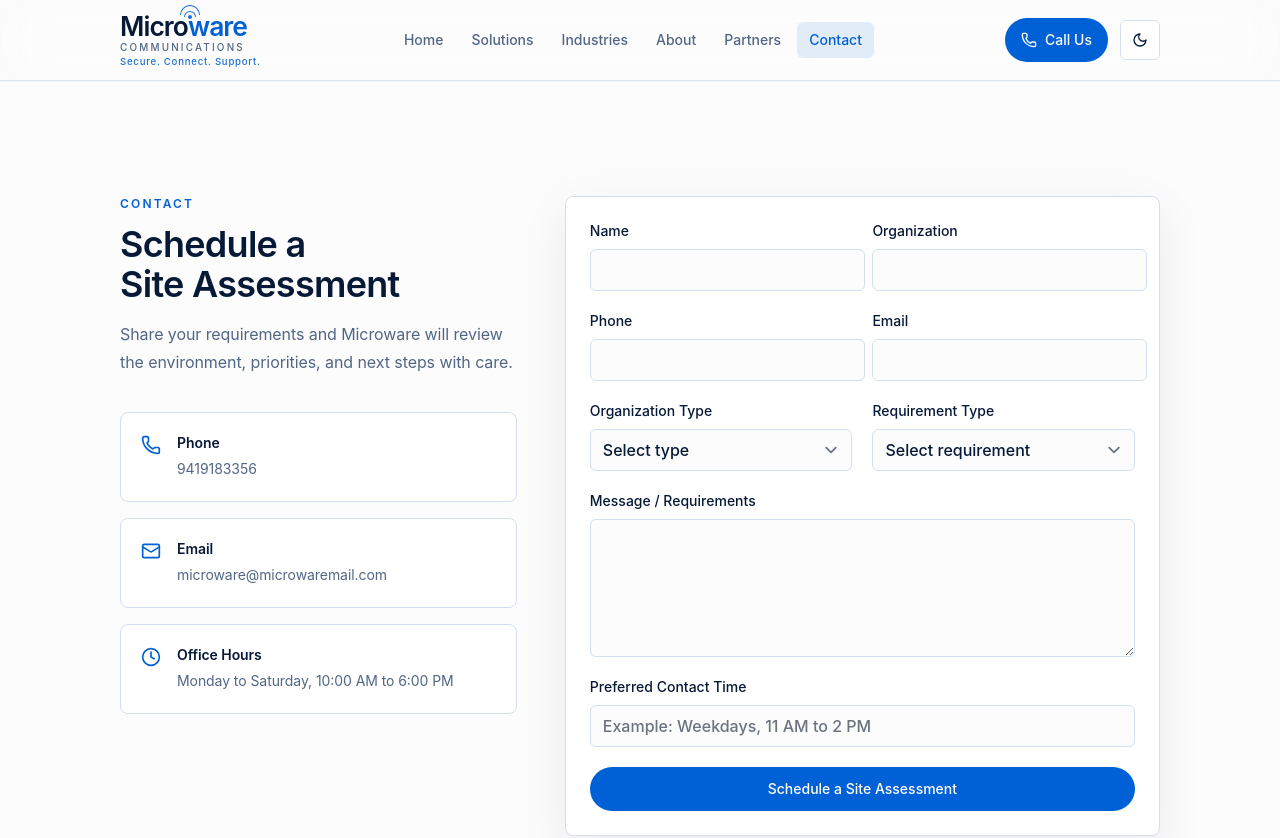
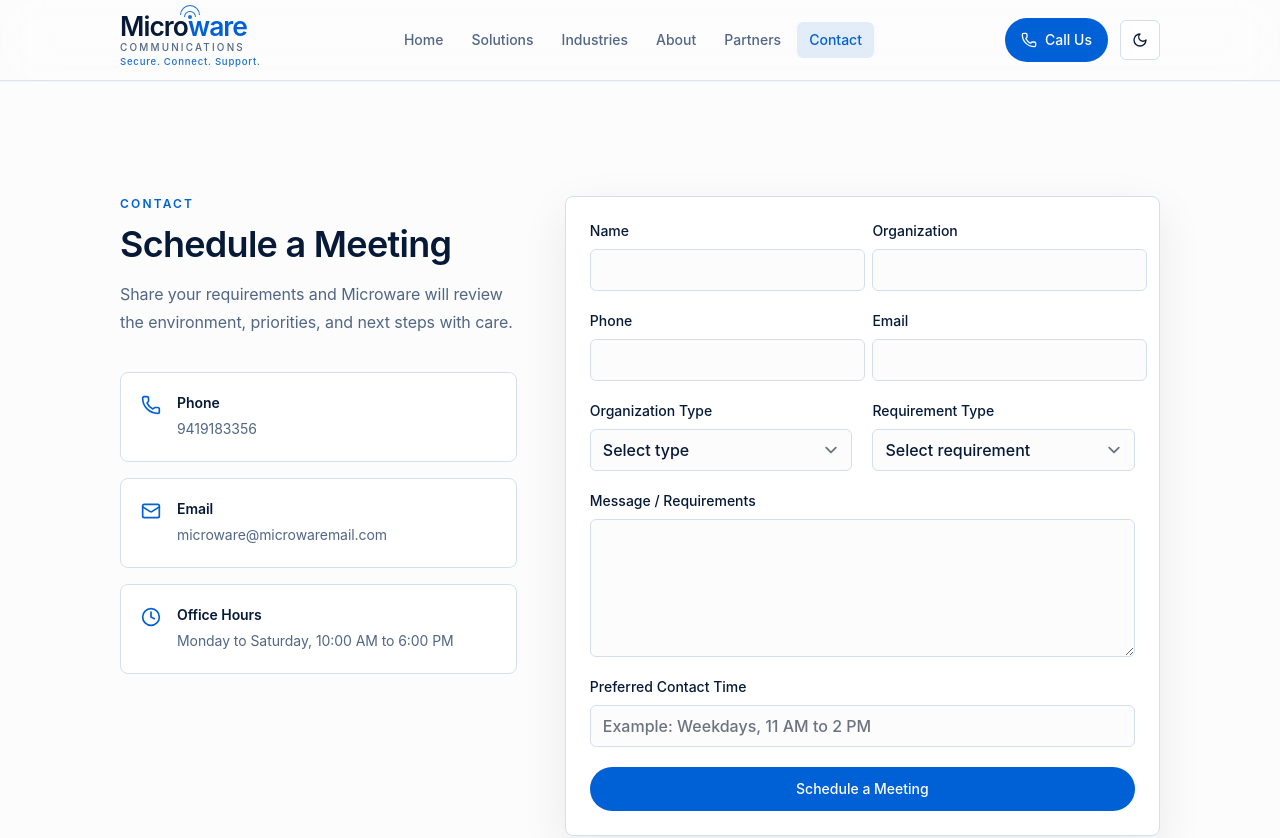
Before and after one commit to himank1m/microcom, a Next.js app: page /contact in a window 1280 px wide. Shown: the top 838 px of the page. Built offline with nearby package versions, Linux system fonts and the light colour scheme.

Commit message:
Update meeting CTA copy

```diff
--- a/src/app/contact/ContactForm.tsx
+++ b/src/app/contact/ContactForm.tsx
@@ -65,7 +65,7 @@ export function ContactForm() {
         Preferred Contact Time
         <input name="preferredTime" className="rounded-md border-border bg-background" placeholder="Example: Weekdays, 11 AM to 2 PM" />
       </label>
-      <Button type="submit" className="w-full sm:w-auto">Schedule a Site Assessment</Button>
+      <Button type="submit" className="w-full sm:w-auto">Schedule a Meeting</Button>
     </form>
   );
 }
--- a/src/app/contact/page.tsx
+++ b/src/app/contact/page.tsx
@@ -28,7 +28,7 @@ export default function ContactPage() {
           <div>
             <SectionHeading
               eyebrow="Contact"
-              title="Schedule a Site Assessment"
+              title="Schedule a Meeting"
               description="Share your requirements and Microware will review the environment, priorities, and next steps with care."
             />
             <div className="mt-9 grid gap-4">
--- a/src/components/sections/FinalCTA.tsx
+++ b/src/components/sections/FinalCTA.tsx
@@ -22,7 +22,7 @@ export function FinalCTA() {
               </Button>
               <Button href="/contact" variant="secondary">
                 <CalendarCheck className="size-4" aria-hidden />
-                Schedule a Site Assessment
+                Schedule a Meeting
               </Button>
             </div>
           </div>
--- a/src/components/sections/Hero.tsx
+++ b/src/components/sections/Hero.tsx
@@ -88,7 +88,7 @@ export function Hero() {
             </Button>
             <Button href="/contact" variant="secondary">
               <CalendarCheck className="size-4" aria-hidden />
-              Schedule a Site Assessment
+              Schedule a Meeting
             </Button>
           </motion.div>
         </motion.div>
```
